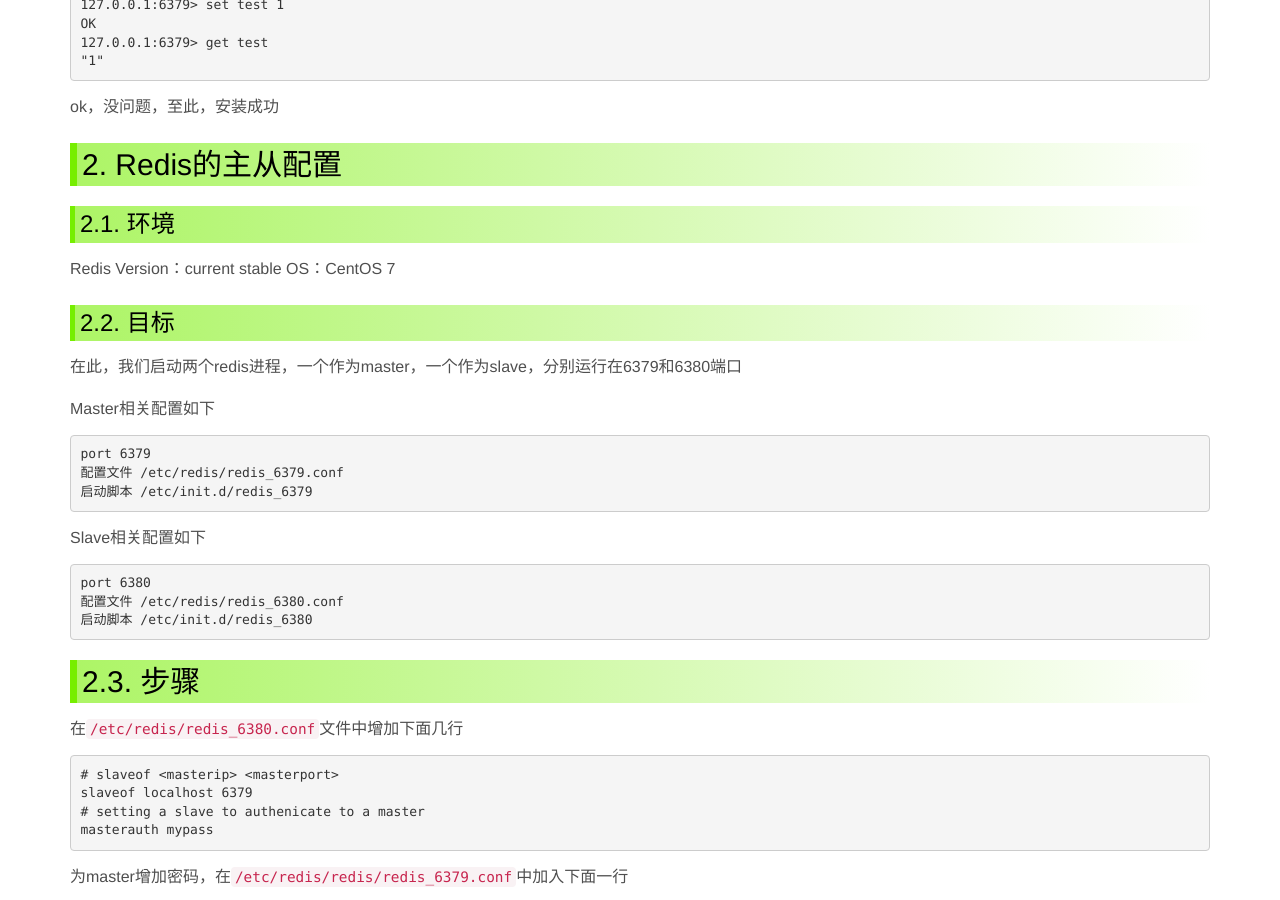
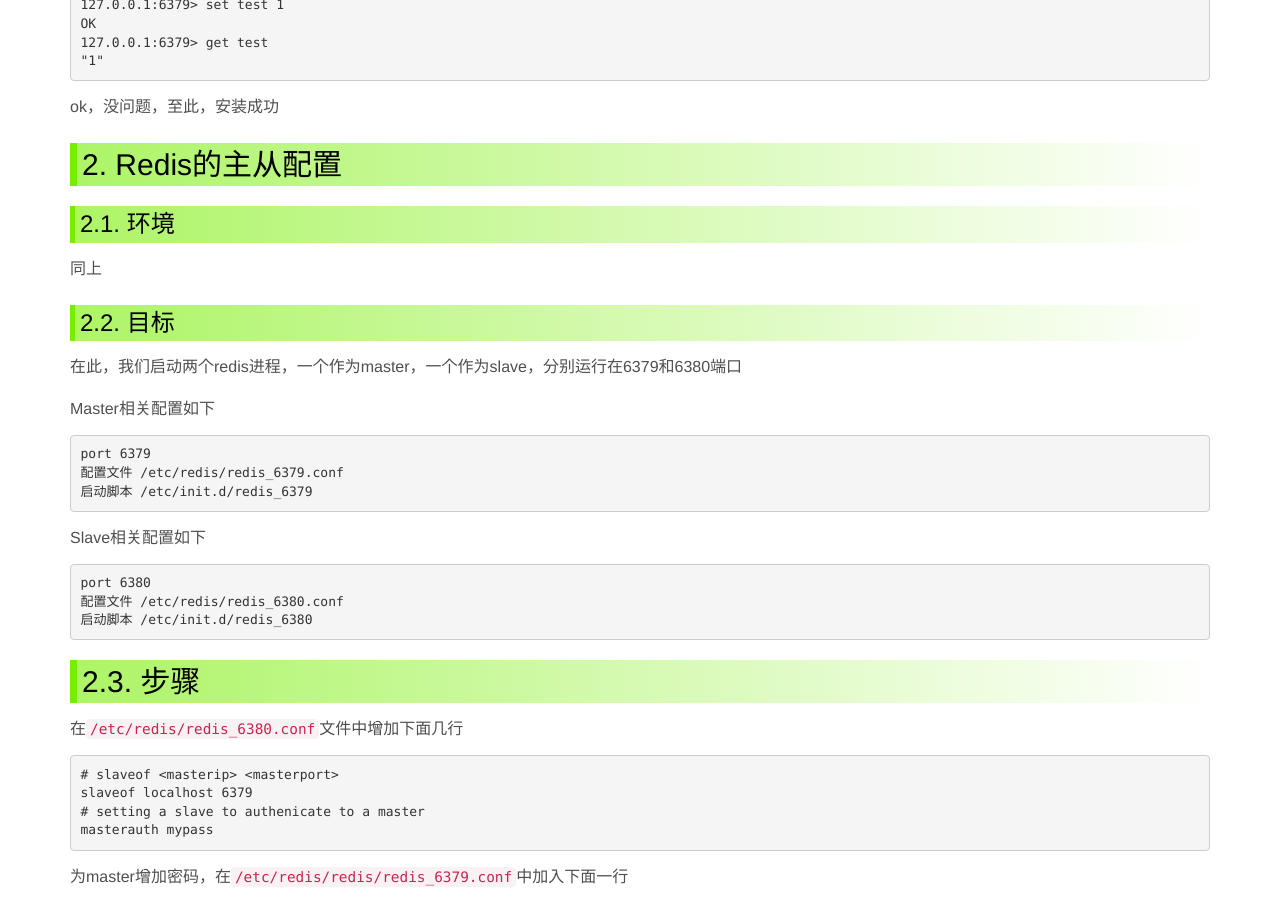
Before and after one commit to ronniewang/ronniewang.github.io, a Jekyll site: the page built from _posts/2016-06-18-install-redis-on-linux.md, in a window 1280 px wide and 900 px high, scrolled down 2097 px. Built offline with Jekyll 4.4.1, drawn with Linux system fonts in a browser that asks for light colours.

Commit message:
update files

```diff
--- a/_posts/2016-06-18-install-redis-on-linux.md
+++ b/_posts/2016-06-18-install-redis-on-linux.md
@@ -120,8 +120,7 @@
 
 ### 2.1. 环境
 
-Redis Version：current stable
-OS：CentOS 7
+同上
 
 ### 2.2. 目标
 
```
